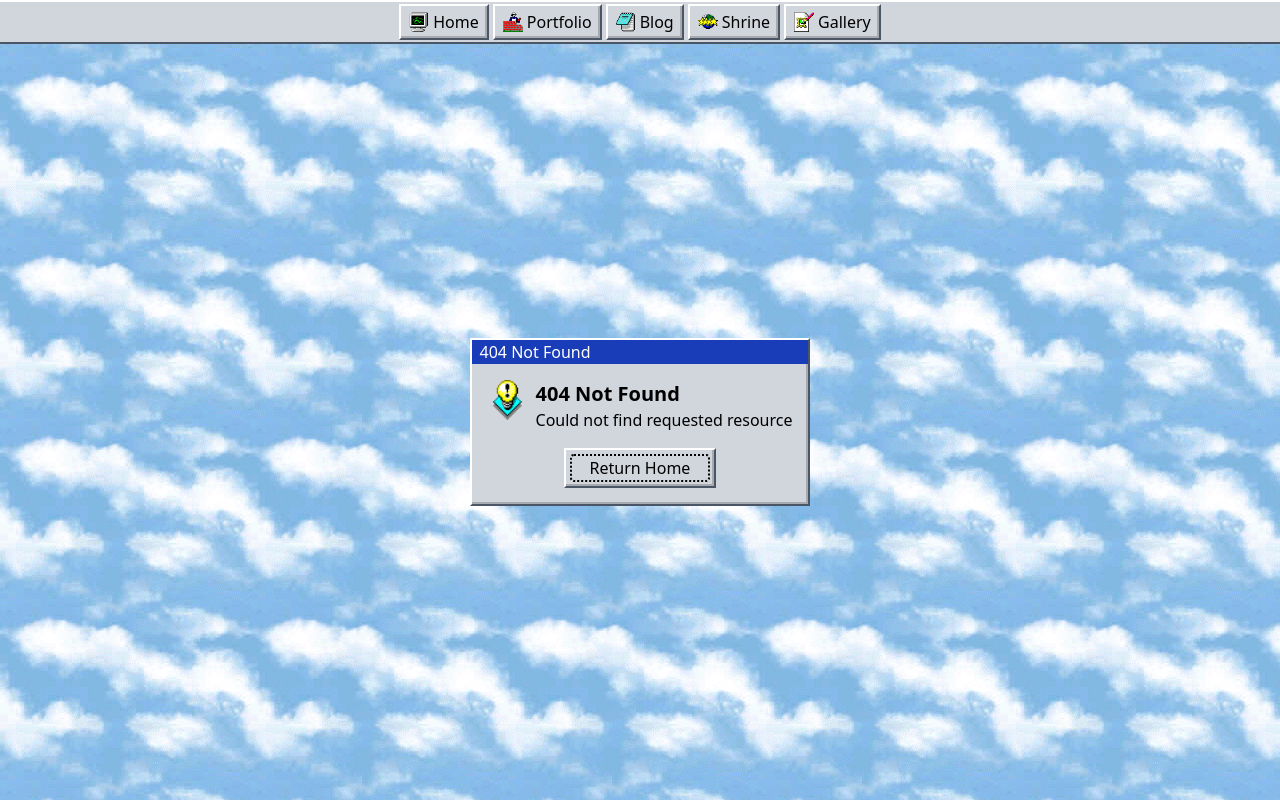
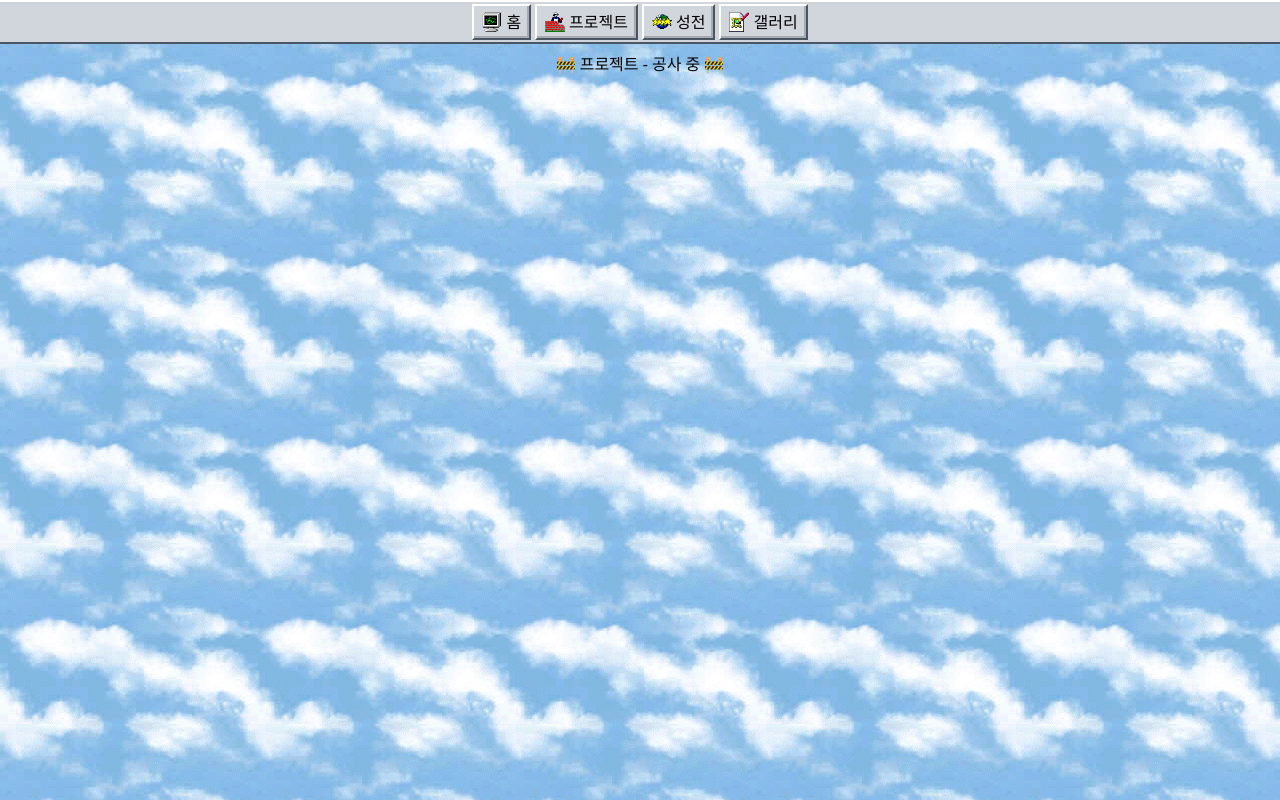
Before and after one commit to macaronpark/my-web, a Next.js app: page /project in a window 1280 px wide. Before the commit this address had no page. Built offline with nearby package versions, Linux system fonts and the light colour scheme.

Commit message:
feat: 메뉴 재구성

```diff
--- a/src/app/layout.tsx
+++ b/src/app/layout.tsx
@@ -15,11 +15,10 @@ const notoSansKR = Noto_Sans_KR({
 });
 
 const links = [
-  { title: "Home", href: "/", icon: "/home.png" },
-  { title: "Portfolio", href: "/portfolio", icon: "/portfolio.png" },
-  { title: "Blog", href: "/blog", icon: "/blog.png" },
-  { title: "Shrine", href: "/shrine", icon: "/shrine.png" },
-  { title: "Gallery", href: "/gallery", icon: "/gallery.png" },
+  { title: "홈", href: "/", icon: "/home.png" },
+  { title: "프로젝트", href: "/project", icon: "/project.png" },
+  { title: "성전", href: "/shrine", icon: "/shrine.png" },
+  { title: "갤러리", href: "/gallery", icon: "/gallery.png" },
 ];
 
 export default function RootLayout({
--- a/src/app/portfolio/page.tsx
+++ /dev/null
@@ -1,3 +0,0 @@
-export default function Portfolio() {
-  return <div>🚧 포트폴리오 - 공사 중 🚧</div>;
-}
--- /dev/null
+++ b/src/app/project/page.tsx
@@ -0,0 +1,3 @@
+export default function Project() {
+  return <div>🚧 프로젝트 - 공사 중 🚧</div>;
+}
```
Also changed, not shown: public/blog.png (deleted), public/project.png (renamed from public/portfolio.png).
